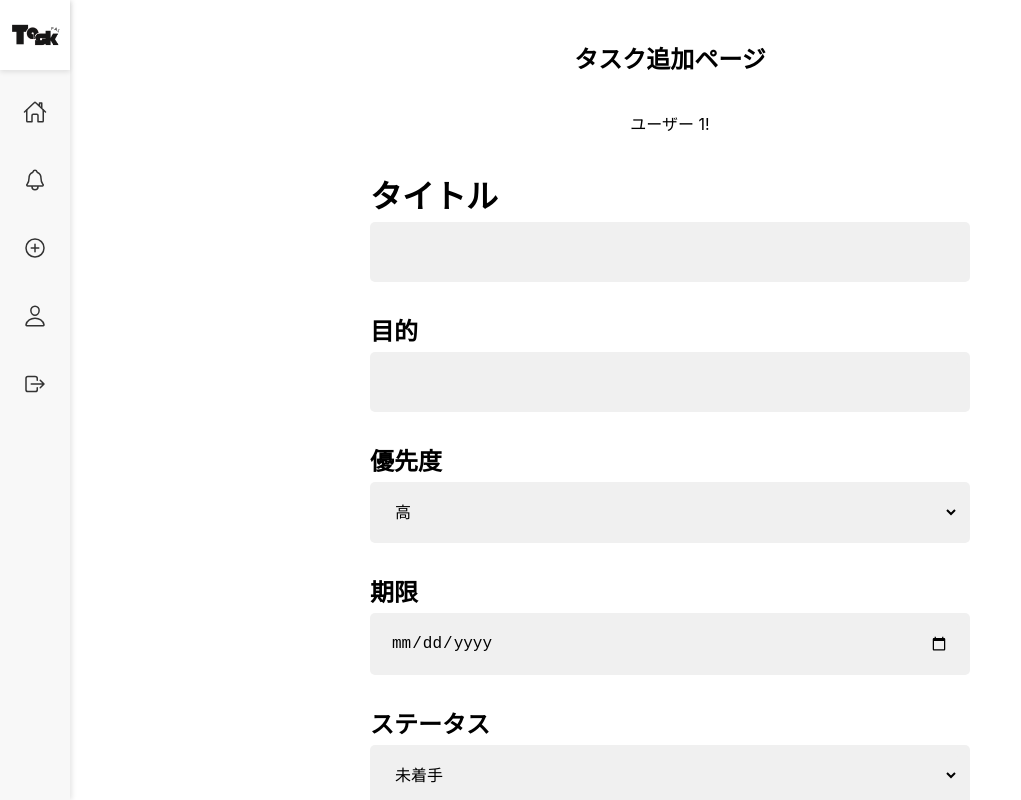
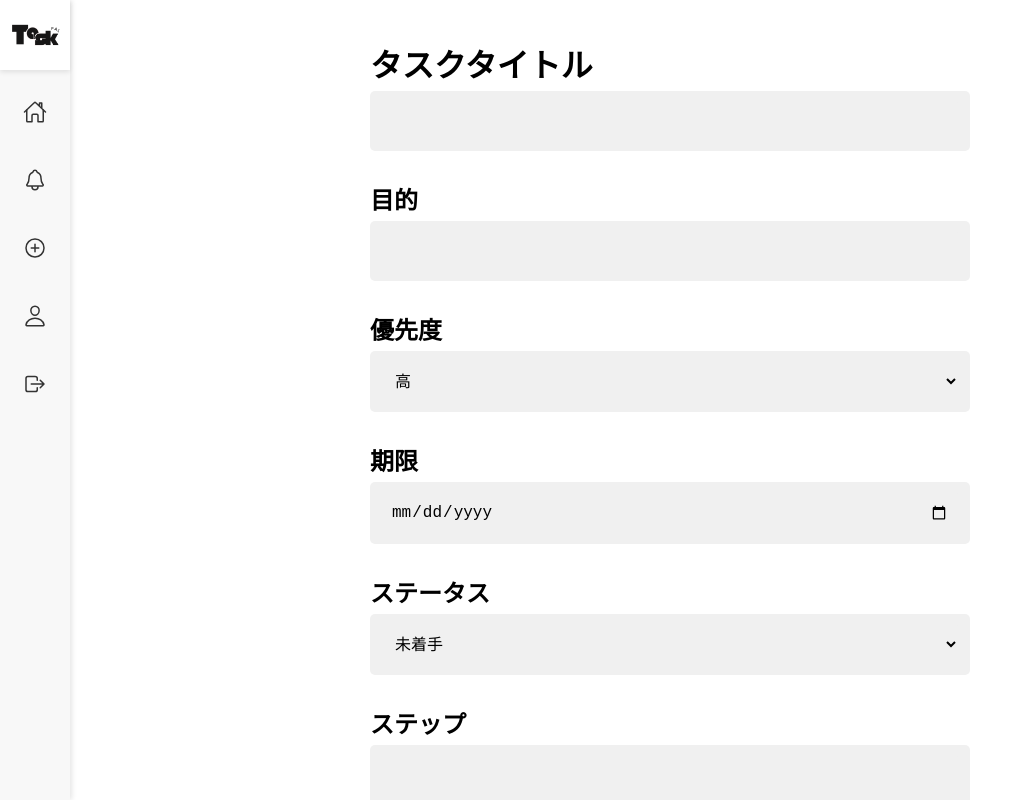
Before and after one commit to HwaI12/task-management-app, a React (Create React App) app in the folder frontend/: page /1/addtask in a window 1280 px wide. Shown: the top 800 px of the page, without its empty margins (0-1021 px from the left). Built offline with nearby package versions, Linux system fonts and the light colour scheme; sample sign-in values are in the browser's storage.

Commit message:
sidebarをスマホ版に修正

```diff
--- a/frontend/src/components/user/CreateTask.tsx
+++ b/frontend/src/components/user/CreateTask.tsx
@@ -2,7 +2,8 @@ import React, { useState } from 'react';
 import axios from 'axios';
 import { useNavigate, useParams, Navigate } from 'react-router-dom';
 import Sidebar from '../common/Sidebar';
-import { ContentContainer, Form, FormGroup, TitleLabel, SubtitleLabel, Input, Select, ErrorMessage, Button, InputIconWrapper, StyledTextarea } from '../../styles/CreateTaskStyles';
+import { CreateTaskContainer, Form, FormGroup, TitleLabel, SubtitleLabel, Input, Select, ErrorMessage, Button, InputIconWrapper, StyledTextarea } from '../../styles/CreateTaskStyles';
+import { ContentContainer } from '../../styles/SidebarStyles';
 
 // ユーザーが認証されているか確認する関数
 const isAuthenticated = (): boolean => {
@@ -63,11 +64,10 @@ const CreateTask: React.FC = () => {
         <div>
             <Sidebar />
             <ContentContainer>
-                <h2>タスク追加ページ</h2>
-                <p>ユーザー {userId}!</p>
+                <CreateTaskContainer>
                     <Form onSubmit={handleSubmit}>
                         <FormGroup>
-                        <TitleLabel>タイトル</TitleLabel>
+                            <TitleLabel>タスクタイトル</TitleLabel>
                             <InputIconWrapper>
                                 <Input
                                     type="text"
@@ -145,6 +145,7 @@ const CreateTask: React.FC = () => {
                         {errorMessage && <ErrorMessage>{errorMessage}</ErrorMessage>}
                         <Button type="submit">タスク追加</Button>
                     </Form>
+                </CreateTaskContainer>
             </ContentContainer>
         </div>
     );
--- a/frontend/src/styles/CreateTaskStyles.tsx
+++ b/frontend/src/styles/CreateTaskStyles.tsx
@@ -1,11 +1,9 @@
 import styled from 'styled-components';
 
-export const ContentContainer = styled.div`
+export const CreateTaskContainer = styled.div`
     display: flex;
     flex-direction: column;
     align-items: center;
-    padding: 20px;
-    margin-left: 60px;
     text-align: left;
 `;
 
--- a/frontend/src/styles/SidebarStyles.tsx
+++ b/frontend/src/styles/SidebarStyles.tsx
@@ -19,6 +19,14 @@ export const SidebarContainer = styled.div`
     top: 0;
     left: 0;
     z-index: 1000;
+
+    @media (max-width: 768px) {
+        width: 100%;
+        height: 70px;
+        flex-direction: row;
+        bottom: 0;
+        top: auto;
+    }
 `;
 
 export const SidebarHeader = styled.div`
@@ -27,6 +35,10 @@ export const SidebarHeader = styled.div`
     display: flex;
     justify-content: center;
     align-items: center;
+
+    @media (max-width: 768px) {
+        display: none;
+    }
 `;
 
 export const SidebarMenu = styled.div`
@@ -36,6 +48,12 @@ export const SidebarMenu = styled.div`
     display: flex;
     flex-direction: column;
     align-items: center;
+
+    @media (max-width: 768px) {
+        flex-direction: row;
+        padding: 0;
+        overflow-y: hidden;
+    }
 `;
 
 export const MenuItem = styled.div`
@@ -51,12 +69,22 @@ export const MenuItem = styled.div`
     &:hover {
         background-color: #eee;
     }
+
+    @media (max-width: 768px) {
+        width: auto;
+        margin-bottom: 0;
+        flex: 1;
+    }
 `;
 
 export const SidebarLogoImg = styled.img`
     width: 80px;
     height: 70px;
     object-fit: cover;
+
+    @media (max-width: 768px) {
+        display: none;
+    }
 `;
 
 export const StyledIoHomeOutline = styled(IoHomeOutline)`
@@ -88,6 +116,11 @@ export const ContentContainer = styled.div`
     margin-left: 60px;
     padding: 20px;
     transition: margin-left 0.3s ease;
+
+    @media (max-width: 768px) {
+        margin-left: 0;
+        margin-bottom: 70px;
+    }
 `;
 
 export const StyledLink = styled(Link)`
```
Lines whose indentation alone changed are shown as unchanged.
